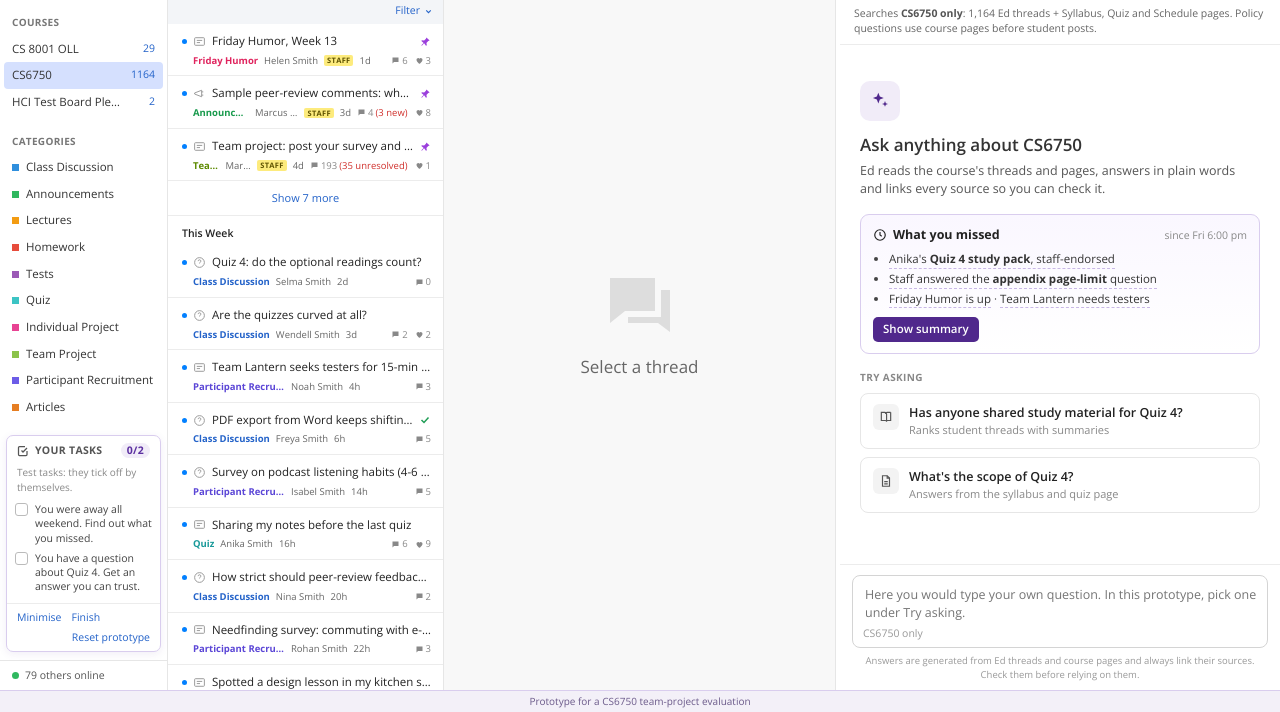
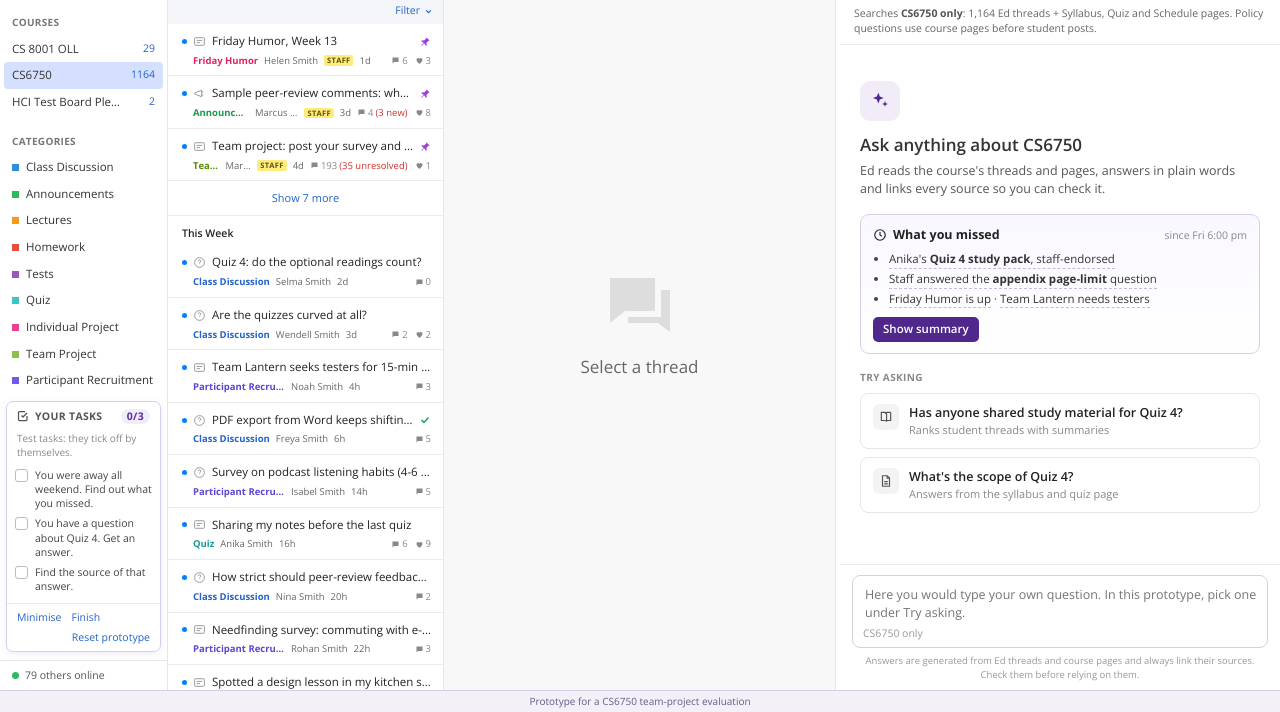
Before and after one commit to sebastiankrawczyk/ask-ed-prototype, a plain HTML site: page index.html in a window 1280 px wide. Shown: the part 88-800 px from the top of the page. Drawn offline with nearby package versions, Linux system fonts and the light colour scheme.

Commit message:
Third task: find the source of the answer
Co-Authored-By: Claude Opus 5.5 <noreply@anthropic.com>

```diff
--- a/index.html
+++ b/index.html
@@ -485,11 +485,12 @@ body.tasks-float .list-scroll{padding-bottom:230px}
       <div id="cats"></div>
     </div>
 <div class="tasks" id="tasks">
-      <button class="tasks-h" id="tasksToggle"><svg width="12" height="12" viewBox="0 0 24 24" fill="none" stroke="currentColor" stroke-width="2.5"><path d="M9 11l3 3 8-8"/><path d="M20 12v7a2 2 0 0 1-2 2H5a2 2 0 0 1-2-2V5a2 2 0 0 1 2-2h11"/></svg>YOUR TASKS<span class="sp"></span><span class="ct" id="taskCt">0/2</span></button>
+      <button class="tasks-h" id="tasksToggle"><svg width="12" height="12" viewBox="0 0 24 24" fill="none" stroke="currentColor" stroke-width="2.5"><path d="M9 11l3 3 8-8"/><path d="M20 12v7a2 2 0 0 1-2 2H5a2 2 0 0 1-2-2V5a2 2 0 0 1 2-2h11"/></svg>YOUR TASKS<span class="sp"></span><span class="ct" id="taskCt">0/3</span></button>
       <div class="thint">Test tasks: they tick off by themselves.</div>
       <ol id="taskList">
         <li data-t="missed"><span class="bx">✓</span>You were away all weekend. Find out what you missed.</li>
-        <li data-t="quiz"><span class="bx">✓</span>You have a question about Quiz 4. Get an answer you can trust.</li>
+        <li data-t="quiz"><span class="bx">✓</span>You have a question about Quiz 4. Get an answer.</li>
+        <li data-t="source"><span class="bx">✓</span>Find the source of that answer.</li>
       </ol>
       <div class="tres" id="taskRes" hidden><b id="taskResTxt"></b><button id="copyRes">Copy result</button><span>Paste it into the survey.</span></div>
       <div class="tfoot"><button id="hideTasks">Minimise</button><button id="finishTasks">Finish</button><button id="reset">Reset prototype</button></div>
@@ -2540,6 +2541,7 @@ async function ask(text, key){
   setTimeout(()=>{ const pv = m.previousElementSibling; if(m.isConnected && pv) pv.scrollIntoView({block:"start",behavior:"smooth"}); }, 60);
   if(S.after) S.after();
   if(key==="missed") doneTask("missed");
+  if(key==="materials" || key==="scope") doneTask("quiz");
   state.busy = false; updateSend();
 }
 
@@ -2689,7 +2691,7 @@ function checkTasks(kind, id){
   if(kind==="d") state.seenDocs.add(id);
   const S = state.seen, D = state.seenDocs;
   // Quiz 4 question: opened a source behind a Quiz 4 answer (study threads or course pages); links in the "what you missed" summary don't count here
-  if(!state.viaMissed && ((kind==="t" && [2847,2812,2805].includes(id)) || (kind==="d" && ["quiz4","syllabus","schedule"].includes(id)))) doneTask("quiz");
+  if(!state.viaMissed && ((kind==="t" && [2847,2812,2805].includes(id)) || (kind==="d" && ["quiz4","syllabus","schedule"].includes(id)))){ doneTask("quiz"); doneTask("source"); }
   // what you missed: seeing the summary (Ask Ed) ticks it; without Ask Ed, opening 2 of the posts that came in while away
   if(MISSED_IDS.filter(x=>S.has(x)).length>=2) doneTask("missed");
 }
```
